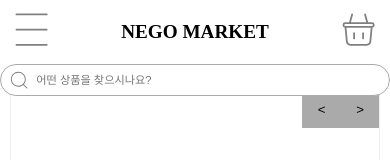
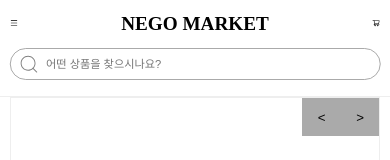
Before and after one commit to dlwnghd/React_FinalProject, a React (Create React App) app: page / in a window 390 px wide. Shown: the top 160 px of the page. Built offline with nearby package versions, Linux system fonts and the light colour scheme; a web font is replaced by a local one.

Commit message:
:lipstick: Design : 반응형 고려 Header 사용 아이콘 및 css 정리

```diff
--- a/src/Components/Layout/Header/Components/Sidebar.js
+++ b/src/Components/Layout/Header/Components/Sidebar.js
@@ -82,7 +82,7 @@ const SideBarContainer = styled.nav`
 	width: 100%;
 	z-index: 99;
 	height: 100%;
-	top: 8rem;
+	top: 0;
 	left: 0;
 
 	& > ul {
--- a/src/Components/Layout/Header/Header.js
+++ b/src/Components/Layout/Header/Header.js
@@ -1,9 +1,18 @@
 import { useNavigate } from 'react-router-dom'
 import styled from 'styled-components'
-import { FlexAlignCSS, WidthAutoCSS } from '../../../Styles/common'
-import { CiSearch, CiMenuBurger, CiShoppingBasket } from 'react-icons/ci'
+import {
+	FlexAlignCSS,
+	FlexBetweenCSS,
+	WidthAutoCSS,
+} from '../../../Styles/common'
+import { CiSearch } from 'react-icons/ci'
 import { useEffect, useRef, useState } from 'react'
 import Sidebar from './Components/Sidebar'
+import {
+	InterestBasket_Icon,
+	MenuBurger_Icon,
+	Profile_Icon,
+} from '../../Icons/Icons'
 
 function Header({ searchProduct }) {
 	const navigate = useNavigate()
@@ -73,8 +82,8 @@ function Header({ searchProduct }) {
 								setDropdown(prev => !prev)
 							}}
 						>
-							<img src={'./user.png'} width="17" />
-							<span>회원명</span>
+							<Profile_Icon size="28" />
+							<p>로그인 / 회원가입</p>
 						</S.UserBox>
 						{dropdown && (
 							<UserDropDownMenu>
@@ -133,13 +142,7 @@ function Header({ searchProduct }) {
 								setHamburgerShow(prev => !prev)
 							}}
 						>
-							<CiMenuBurger
-								style={{
-									fontSize: '5.4rem',
-									color: 'gray',
-									cursor: 'pointer',
-								}}
-							/>
+							<MenuBurger_Icon size="24" color="gray" cursor="pointer" />
 						</S.MobileIcon>
 						<S.Logo
 							onClick={() => {
@@ -150,13 +153,7 @@ function Header({ searchProduct }) {
 							NEGO MARKET
 						</S.Logo>
 						<S.MobileIcon>
-							<CiShoppingBasket
-								style={{
-									fontSize: '5.4rem',
-									color: 'gray',
-									cursor: 'pointer',
-								}}
-							/>
+							<InterestBasket_Icon size="24" color="gray" cursor="pointer" />
 						</S.MobileIcon>
 					</div>
 					<S.SearchContainer>
@@ -225,7 +222,7 @@ const HeaderWrapper = styled.header`
 	position: relative;
 	z-index: 9999;
 	width: 100%;
-	border-bottom: 0.1px solid #eeeeee;
+	border-bottom: 0.1rem solid #eeeeee;
 	background-color: white;
 	position: sticky;
 	top: 0;
@@ -236,19 +233,18 @@ const HeaderWrapper = styled.header`
  */
 const HeaderSpace = styled.div`
 	${WidthAutoCSS};
-	padding-top: 1rem;
 `
 
 /**
  * Header 상단
  */
 const List = styled.div`
+	position: relative;
 	text-align: center;
 	height: 10rem;
 	width: 100%;
-	display: flex;
-	justify-content: space-between;
-	column-gap: 5rem;
+	${FlexBetweenCSS}
+	margin-bottom:2rem;
 
 	@media screen and (max-width: 440px) {
 		flex-direction: column;
@@ -264,11 +260,21 @@ const List = styled.div`
 	}
 
 	& > div {
+		${FlexAlignCSS}
+	}
+
+	& > div:first-of-type {
 		@media screen and (max-width: 440px) {
 			width: 100%;
-			display: flex;
-			justify-content: space-between;
-			top: 8rem;
+			height: 6rem;
+			${FlexBetweenCSS}
+		}
+	}
+
+	& > div:last-of-type {
+		@media screen and (max-width: 440px) {
+			width: 100%;
+			top: 6rem;
 		}
 	}
 `
@@ -296,9 +302,8 @@ const SearchContainer = styled.div`
 	position: absolute;
 	left: 50%;
 	transform: translateX(-50%);
-	width: 33%;
+	width: 33.3%;
 	${FlexAlignCSS}
-	top: 5.5rem;
 
 	& > input {
 		width: 100%;
@@ -306,7 +311,8 @@ const SearchContainer = styled.div`
 		box-sizing: border-box;
 		border-radius: 2rem;
 		text-indent: 4.4rem;
-		border: 0.2rem solid #aaa;
+		border: 0.1rem solid #aaa;
+		outline: none;
 		font-size: ${({ theme }) => theme.FONT_SIZE.tiny};
 	}
 
@@ -322,14 +328,11 @@ const SearchContainer = styled.div`
  * 로고
  */
 const Logo = styled.h1`
-	height: 100%;
 	font-family: ${({ theme }) => theme.FONT_WEIGHT.bold};
 	cursor: pointer;
-	line-height: 5;
 
 	@media screen and (max-width: 440px) {
 		font-size: ${({ theme }) => theme.FONT_SIZE.large};
-		line-height: 2.5;
 	}
 `
 
@@ -350,8 +353,7 @@ const Bottom = styled.nav`
  * 네비게이션 아이템들
  */
 const NavItem = styled.div`
-	display: flex;
-	align-items: center;
+	${FlexAlignCSS}
 	cursor: pointer;
 	font-size: ${({ theme }) => theme.FONT_SIZE.small};
 	font-family: ${({ theme }) => theme.FONT_WEIGHT.regular};
@@ -401,10 +403,19 @@ const MobileIcon = styled.div`
 
 	@media screen and (max-width: 440px) {
 		display: block;
+
+		& > svg {
+			position: relative;
+			z-index: 9999;
+		}
 	}
 `
 
 const UserContainer = styled.div`
+	height: 4rem;
+	${FlexAlignCSS}
+	justify-content: flex-end;
+
 	& > * {
 		cursor: pointer;
 	}
@@ -414,8 +425,12 @@ const UserContainer = styled.div`
 	}
 `
 const UserBox = styled.div`
-	text-align: right;
-	margin-top: 2px;
+	${FlexAlignCSS};
+	height: 100%;
+
+	& > svg {
+		margin-right: 1rem;
+	}
 `
 const UserDropDownMenu = styled.div`
 	position: absolute;
```
